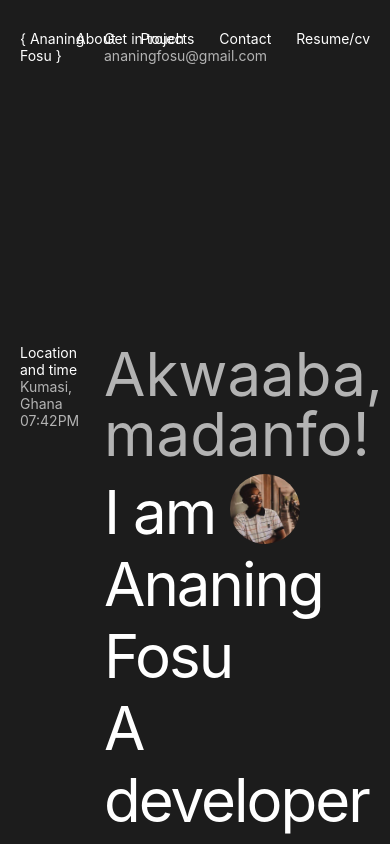
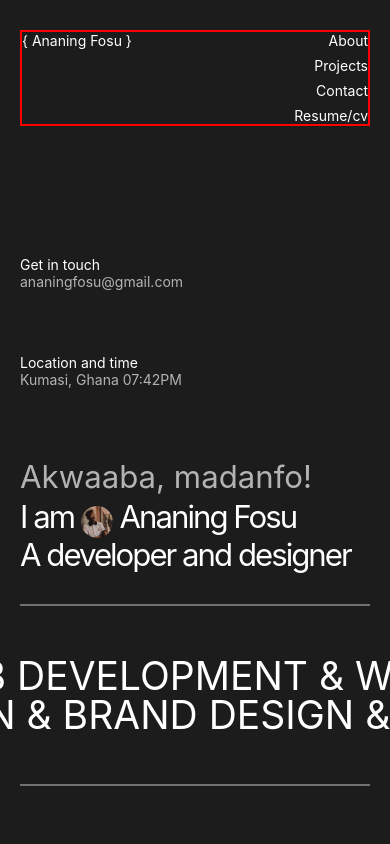
Before and after one commit to ananingfosu/updated-minimal-folio-v3, a plain HTML site: page index.html in a window 390 px wide. Shown: the top 844 px of the page. Drawn offline with Linux system fonts and the light colour scheme.

Commit message:
first phase mobile responsive
upon further try and error, i will start here and begin a new repo and dev as mobile first

```diff
--- a/css/main.scss
+++ b/css/main.scss
@@ -316,3 +316,118 @@ footer {
         }
     }
 }
+
+
+
+
+
+
+
+
+
+/* Default styles for all screen sizes */
+
+/* Styles for screens with a width between 320px and 799px */
+@media only screen and (min-width: 320px) and (max-width: 799px) {
+
+    .grid-divider {
+        display: grid;
+        grid-template-columns: 1fr;
+    }
+
+    nav {
+        display: flex;
+        justify-content: space-between;
+        border: 2px solid red;
+    }
+
+    .nav-contact {
+        display: none;
+    }
+
+    .webname {
+        width: unset;
+    }
+
+    .nav-links {
+        display: grid;
+        grid-template-columns: 1fr;
+        gap: 8px;
+    }
+
+    .hero-container {
+        margin-top: 100px;
+        padding-bottom: 30px;
+        display: grid;
+        grid-template-columns: 1fr;
+        border-bottom: 2px solid var(--color-line);
+
+        .location-time {
+            display: grid;
+            gap: 4rem;
+
+            .get-contact {
+                display: unset;
+            }
+        }
+    }
+
+    .hero-picture img {
+        position: relative;
+        top: 10px;
+        width: clamp(32px, 8vw, 60px);
+        border-radius: 50%;
+    }
+
+    .hero-heading {
+        margin-top: 3rem;
+
+        .static-text span {
+            font-size: clamp(28px, 8vw, 50px);
+        }
+
+        h1 {
+            font-size: clamp(28px, 8vw, 50px);
+        }
+    }
+
+    .empty-space02 {
+        display: none;
+    }
+
+    .grid-table-playground {
+        display: grid;
+        grid-template-columns: 1fr;
+
+        .playground-table ul {
+            padding: 0;
+            display: grid;
+            grid-template-columns: 1fr;
+        }
+
+        ul.t02, ul.t03 {
+            padding-top: 1rem;
+        }
+
+    }
+}
+
+/* Styles for screens with a width between 800px and 1023px */
+@media only screen and (min-width: 800px) and (max-width: 1023px) {
+    /* Add your styles here */
+}
+
+/* Styles for screens with a width between 1024px and 1439px */
+@media only screen and (min-width: 1024px) and (max-width: 1439px) {
+    /* Add your styles here */
+}
+
+/* Styles for screens with a width between 1440px and 1919px */
+@media only screen and (min-width: 1440px) and (max-width: 1919px) {
+    /* Add your styles here */
+}
+
+/* Styles for screens with a width of 1920px and larger */
+@media only screen and (min-width: 1920px) {
+    /* Add your styles here */
+}
```
Also changed, not shown: css/main.css, 1 other file.
